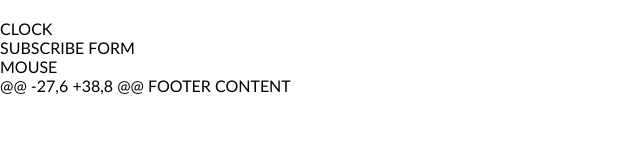
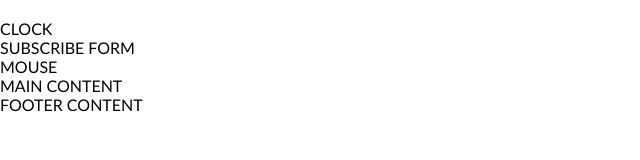
Before and after one commit to MilenaMarija/8-coming-soon, a website: page index.html in a window 1280 px wide. Shown: the whole page, without its empty margins (0-640 px from the left). Drawn offline with Linux system fonts and the light colour scheme.

Commit message:
index koreguotas

```diff
--- a/index.html
+++ b/index.html
@@ -1,5 +1,6 @@
 <!DOCTYPE html>
 <html lang="en">
+
 <head>
     <meta charset="UTF-8">
     <meta http-equiv="X-UA-Compatible" content="IE=edge">
@@ -7,6 +8,7 @@
     <title>Coming soon</title>
     <link rel="stylesheet" href="./css/custom-home.css">
 </head>
+
 <body>
     <!-- HERO START -->
     <div class="hero">
@@ -25,7 +27,14 @@
     </div>
     <!-- HERO END -->
 
-	@@ -27,6 +38,8 @@
+    <!-- CONTENT START -->
+    <main>
+        MAIN CONTENT
+    </main>
+    <!-- CONTENT END -->
+
+    <!-- FOOTER START -->
+    <footer>
         FOOTER CONTENT
     </footer>
     <!-- FOOTER END -->
```
